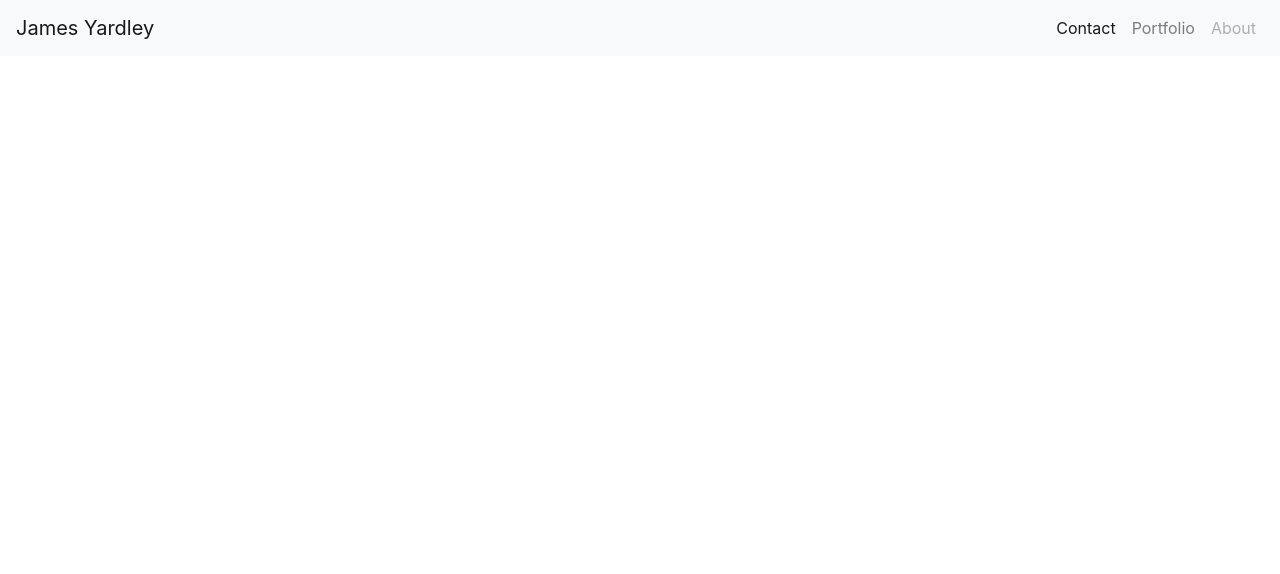
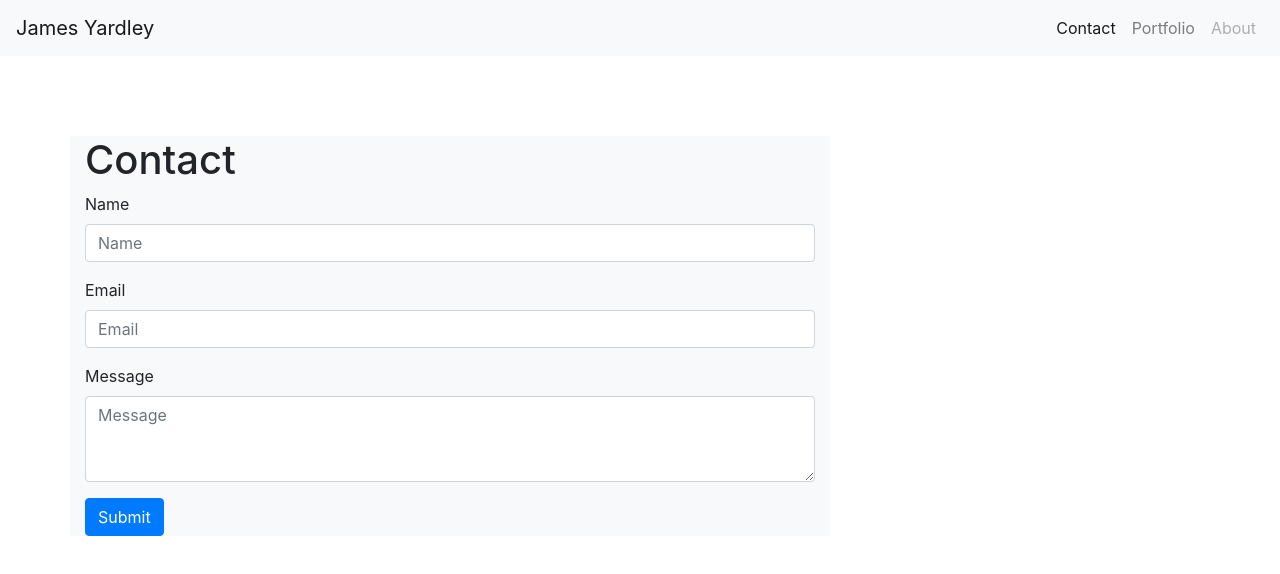
Before and after one commit to jmyardley/hw-portfolio, a plain HTML site: page contact.html in a window 1280 px wide. Drawn offline with nearby package versions, Linux system fonts and the light colour scheme.

Commit message:
added form to contact page

```diff
--- a/contact.html
+++ b/contact.html
@@ -7,7 +7,7 @@
     <title>James Yardley</title>
 </head>
 <body>
-    <nav class="navbar navbar-expand-md navbar-light bg-light">
+      <nav class="navbar navbar-expand-md navbar-light bg-light">
         <a class="navbar-brand" href="index.html">James Yardley</a>
         <button class="navbar-toggler" type="button" data-toggle="collapse" data-target="#navbarSupportedContent" aria-controls="navbarSupportedContent" aria-expanded="false" aria-label="Toggle navigation">
           <span class="navbar-toggler-icon"></span>
@@ -28,5 +28,43 @@
           </ul>
         </div>
       </nav>
+
+      <div class="container">
+      <div class="row" style="margin-top: 80px;"></div>
+      <div class="row">
+      <div class="col-md-8 bg-light">
+
+        <div class="row">
+          <div class="col-md-12">
+            <h1>Contact</h1>
+          </div>
+        </div>
+
+        <div class="row">
+          <div class="col-md-12">
+
+          <form>
+            <div class="form-group">
+                <label for="exampleInputEmail1">Name</label>
+                <input type="name" class="form-control" id="exampleInputEmail1" aria-describedby="emailHelp" placeholder="Name">
+              </div>
+            <div class="form-group">
+              <label for="exampleInputEmail1">Email</label>
+              <input type="email" class="form-control" id="exampleInputEmail1" aria-describedby="emailHelp" placeholder="Email">
+            </div>
+            <div class="form-group">
+                <label for="exampleFormControlTextarea1">Message</label>
+                <textarea class="form-control" id="exampleFormControlTextarea1" rows="3" placeholder="Message"></textarea>
+              </div>
+            <button type="submit" class="btn btn-primary">Submit</button>
+          </form>
+
+          </div>
+        </div>
+
+      </div>
+      </div>
+
+      </div>
 </body>
 </html>
```
